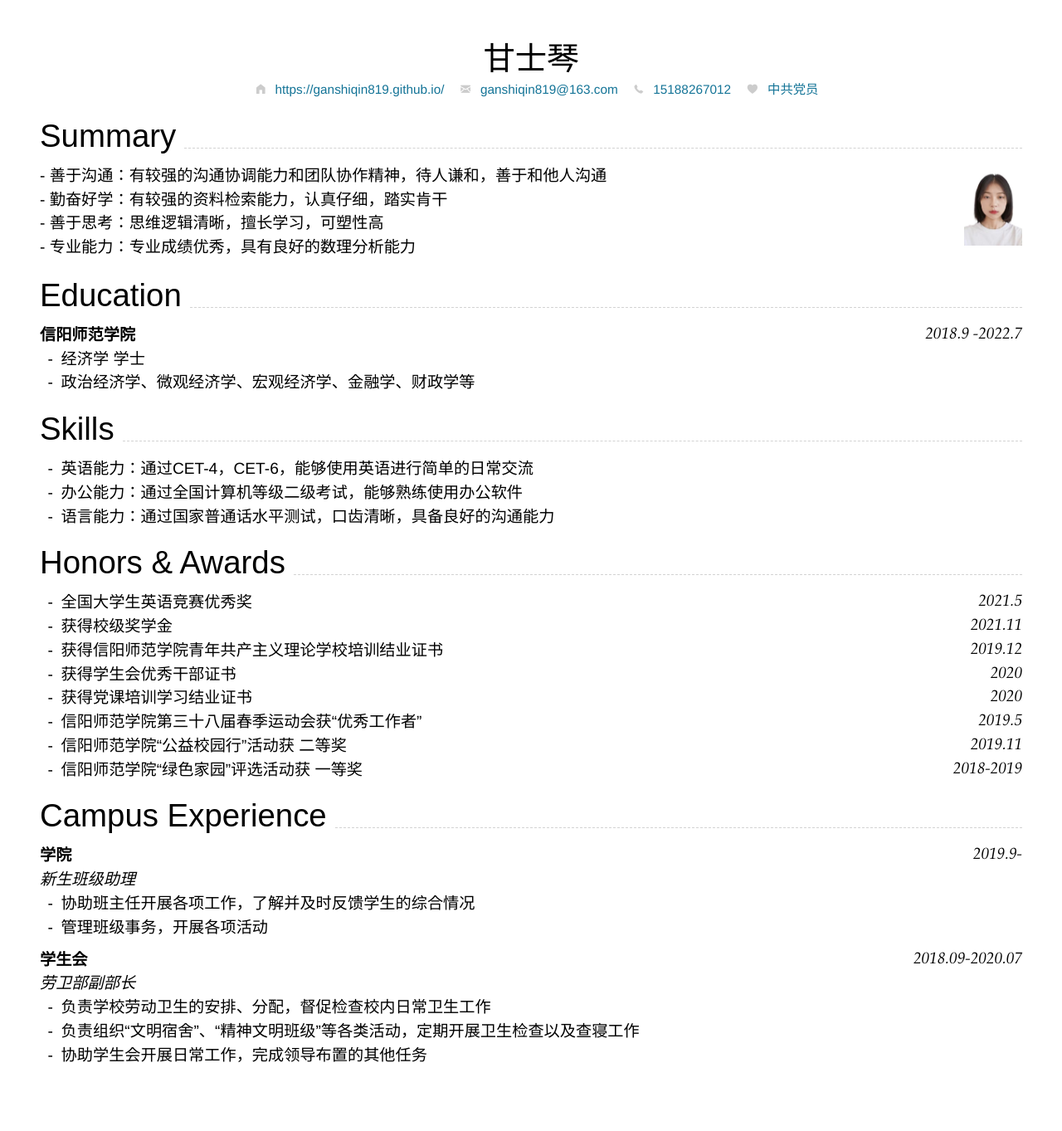
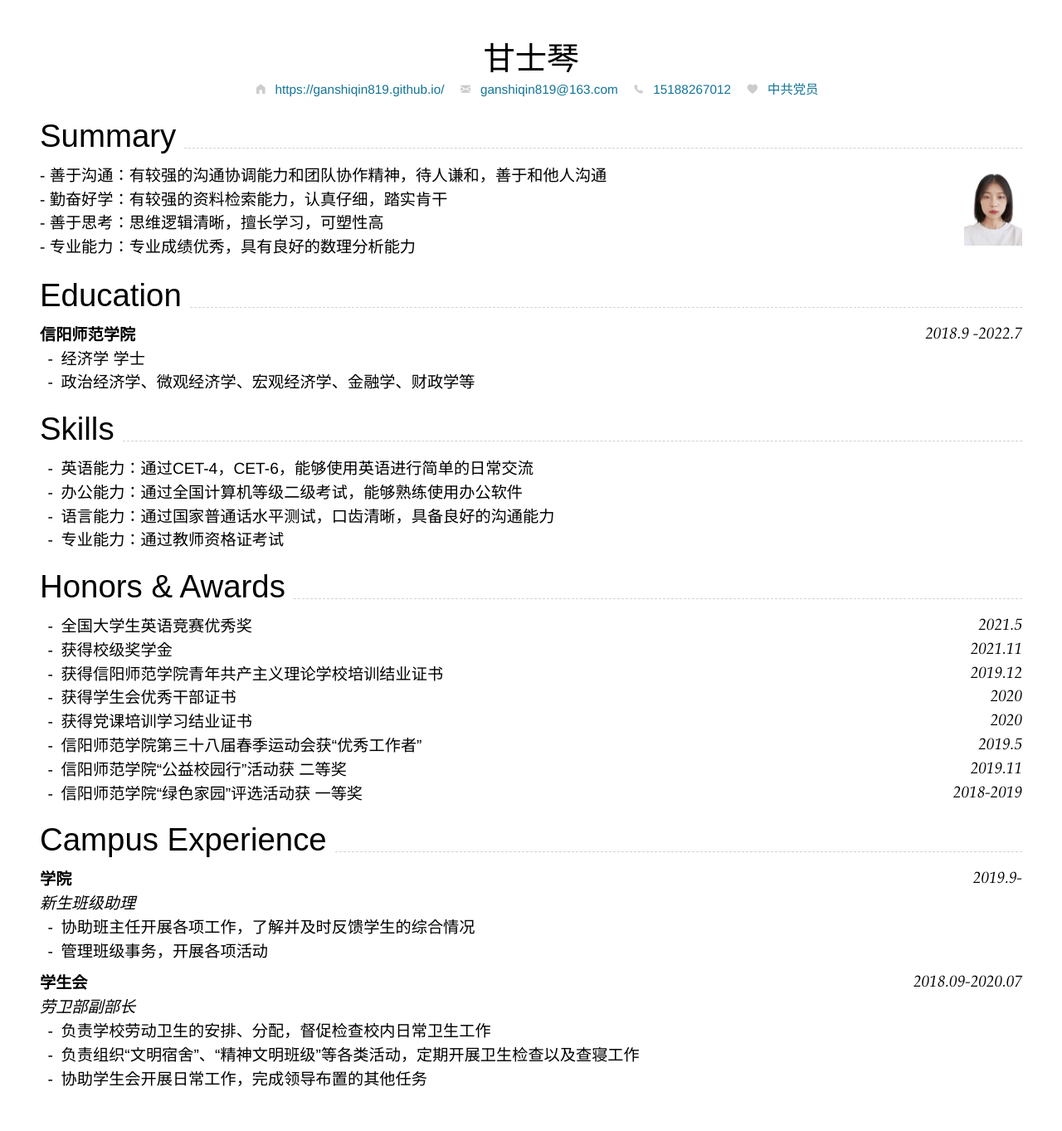
Before and after one commit to ganshiqin819/ganshiqin819.github.io, a Jekyll site: the page built from index.md, in a window 1280 px wide. Shown: the whole page at 83% size. Built offline with Jekyll 4.4.1, drawn with Linux system fonts in a browser that asks for light colours; nearby versions of some CDN libraries; before the commit the page ends 1335 px from its top, so only the background shows below that.

Commit message:
Update index.md

```diff
--- a/index.md
+++ b/index.md
@@ -55,6 +55,7 @@ Supported arguments:
 - 英语能力：通过CET-4，CET-6，能够使用英语进行简单的日常交流
 - 办公能力：通过全国计算机等级二级考试，能够熟练使用办公软件
 - 语言能力：通过国家普通话水平测试，口齿清晰，具备良好的沟通能力
+- 专业能力：通过教师资格证考试
 
 ## Honors & Awards
 
```
